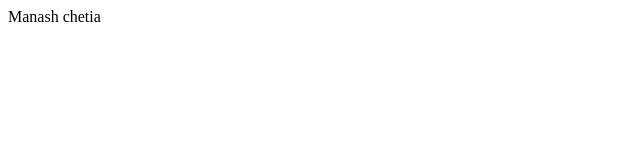
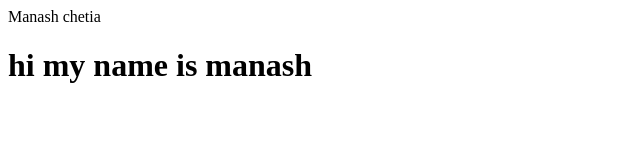
Before and after one commit to BAMBO12-OUE/IT-CELL-ASSAM, a plain HTML site: page index.html in a window 1280 px wide. Shown: the whole page, without its empty margins (0-640 px from the left). Drawn offline with Linux system fonts and the light colour scheme.

```diff
--- a/index.html
+++ b/index.html
@@ -1 +1,2 @@
 <p>Manash chetia</p>
+<h1>hi my name is manash</h1>
```
Also changed, not shown: 1 other file.
